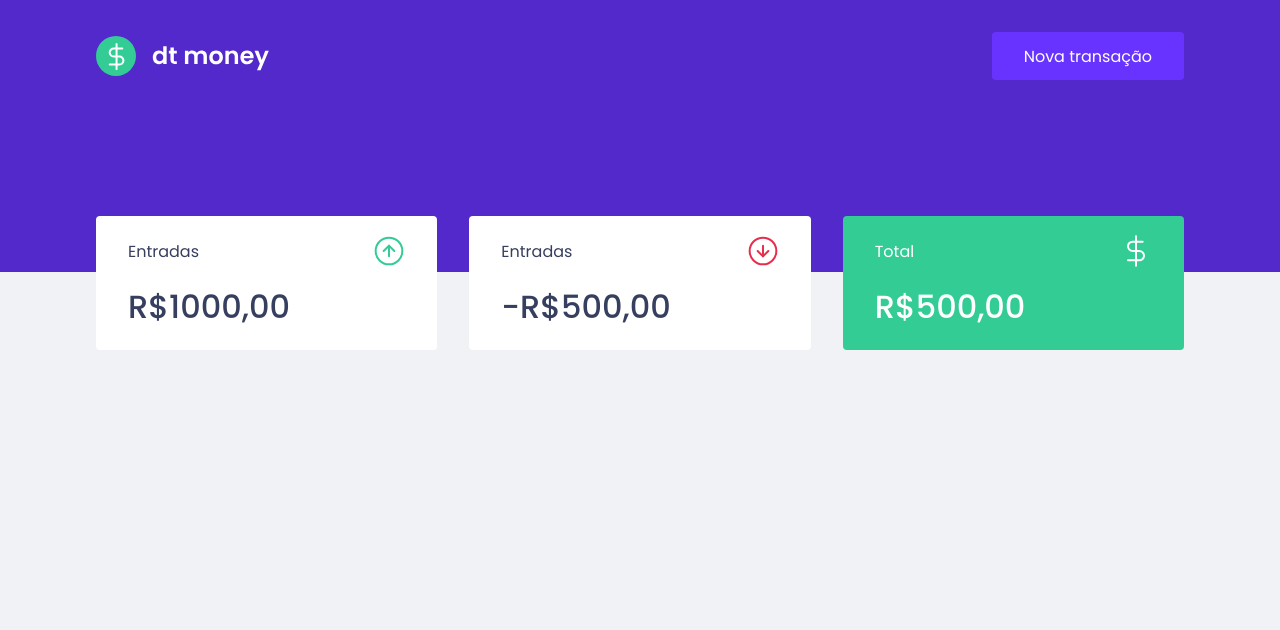
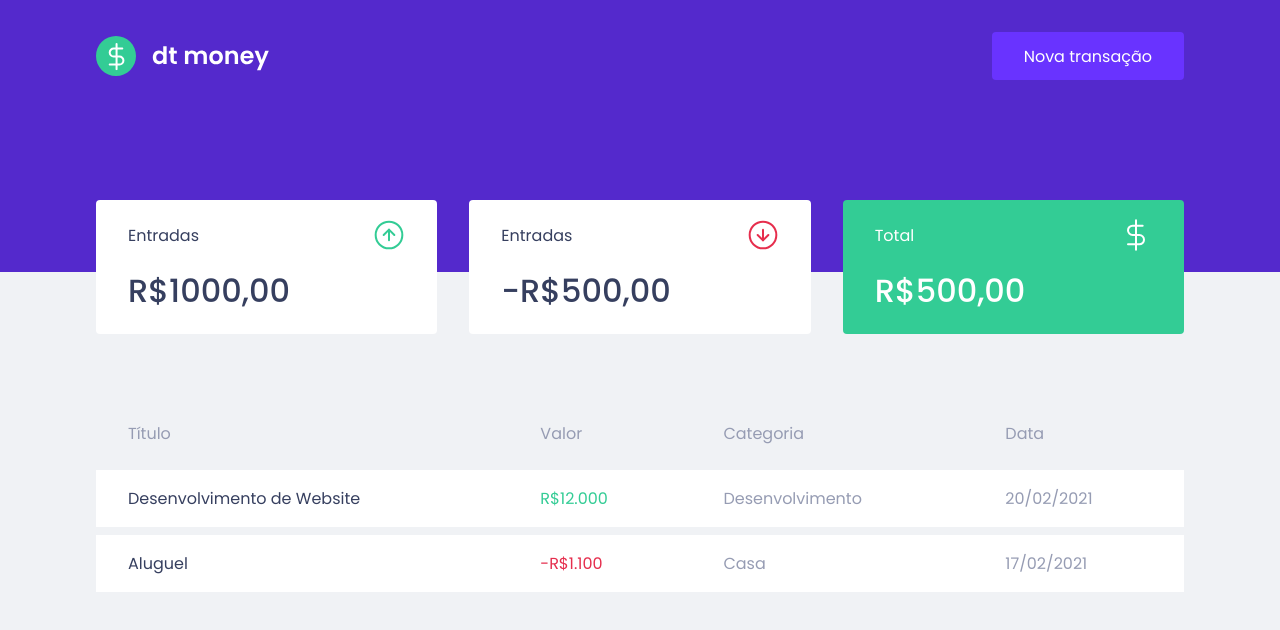
Before and after one commit to mohamedstt/moneyapp, a React (Create React App) app: page / in a window 1280 px wide. Shown: the top 630 px of the page. Built offline with nearby package versions, Linux system fonts and the light colour scheme.

Commit message:
TransactionTable component implemented.

```diff
--- a/src/components/Dashboard/index.tsx
+++ b/src/components/Dashboard/index.tsx
@@ -1,10 +1,12 @@
 import { Container } from "../Dashboard/styles";
 import { Summary } from "../Summary";
+import { TransactionsTable } from "../TransactionsTable";
 
 export function Dashboard() {
   return (
     <Container>
       <Summary />
+      <TransactionsTable />
     </Container>
   );
 }
--- a/src/components/Summary/styles.ts
+++ b/src/components/Summary/styles.ts
@@ -4,7 +4,7 @@
     display:grid;
     grid-template-columns: repeat(3,1fr);
     gap: 2rem;
-    margin-top: -6rem;
+    margin-top: -7rem;
 
     div {
         background: var(--shape);
--- /dev/null
+++ b/src/components/TransactionsTable/index.tsx
@@ -0,0 +1,32 @@
+import { Container } from "./styles";
+
+export function TransactionsTable() {
+  return (
+    <Container>
+      <table>
+        <thead>
+          <tr>
+            <th>Título</th>
+            <th>Valor</th>
+            <th>Categoria</th>
+            <th>Data</th>
+          </tr>
+        </thead>
+        <tbody>
+          <tr>
+            <td>Desenvolvimento de Website</td>
+            <td className="deposit">R$12.000</td>
+            <td>Desenvolvimento</td>
+            <td>20/02/2021</td>
+          </tr>
+          <tr>
+            <td>Aluguel</td>
+            <td className="withdraw">-R$1.100</td>
+            <td>Casa</td>
+            <td>17/02/2021</td>
+          </tr>
+        </tbody>
+      </table>
+    </Container>
+  );
+}
--- /dev/null
+++ b/src/components/TransactionsTable/styles.ts
@@ -0,0 +1,35 @@
+import styled from "styled-components";
+
+export const Container = styled.div`
+    margin-top: 4rem;
+        table {
+            width: 100%;
+            border-spacing: 0 0.5rem;
+
+            th {
+                color: var(--text-body);
+                font-weight: 400;
+                padding: 1rem 2rem;
+                text-align: left;
+                line-height:1.5rem;
+            }
+
+            td {
+                padding: 1rem 2rem;
+                border:0;
+                background: var(--shape);
+                color: var(--text-body);
+
+                &:first-child {
+                color: var(--text-title);
+                }
+
+                &.deposit {
+                    color: var(--green);
+                }
+                &.withdraw {
+                    color: var(--red);
+                }
+            }
+        }
+`;
```
